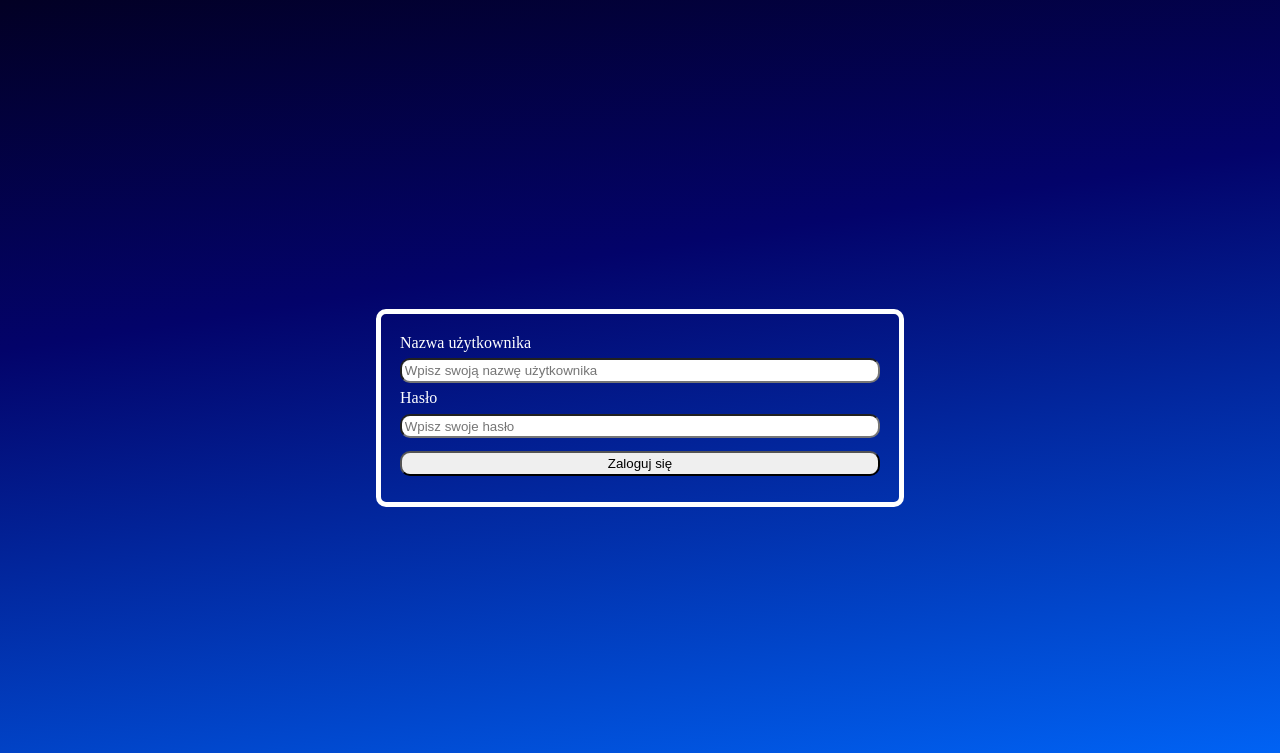
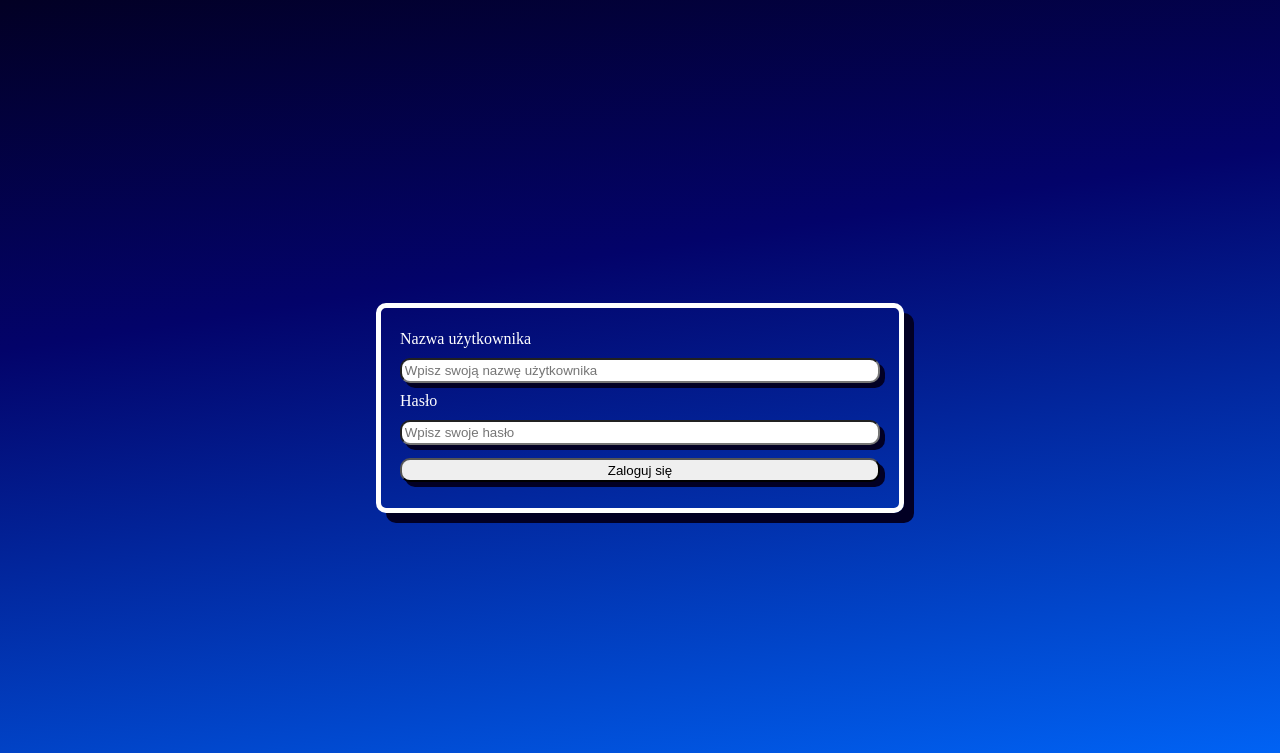
Before and after one commit to sewe2000/blog, a PHP site: page /login.html in a window 1280 px wide. Shown: the top 753 px of the page. Run offline with PHP 8.4, Linux system fonts and the light colour scheme.

Commit message:
Improve look of login/signin forms by adding shadows

```diff
--- a/stylesheets/login.css
+++ b/stylesheets/login.css
@@ -29,17 +29,20 @@ form {
    border-radius: 10px;
    padding: 1.2em;
    width: min(30em, 90vw);
+   box-shadow: 10px 10px var(--color1);
 }
 
 form input {
     margin-block: .5em;
     border-radius: 10px;
     padding: .2em;
+    box-shadow: 5px 5px var(--color1);
 }
 
 form label {
     color: white;
     font-family: 'Roboto Slab', serif;
+    margin-block: .2em;
 }
 
 .notification-label {
```
